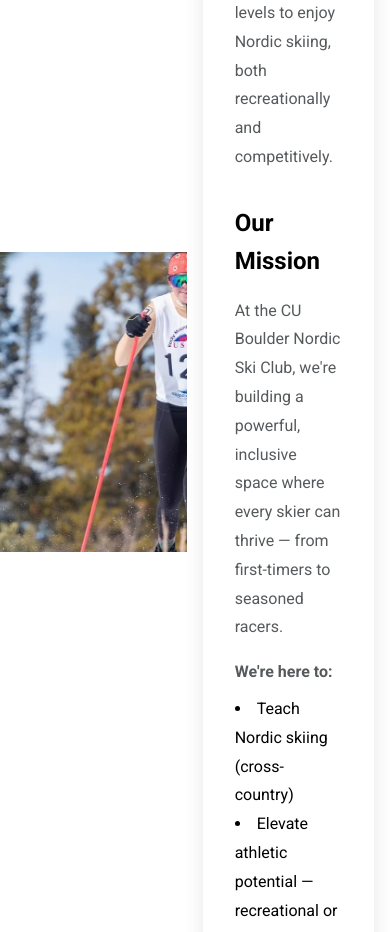
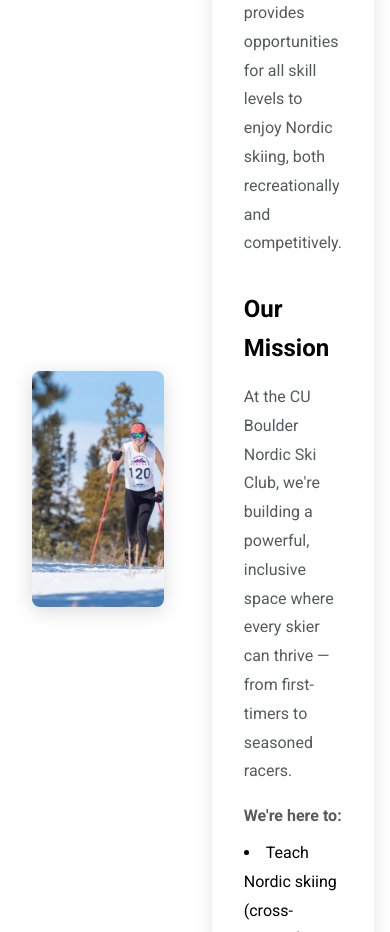
Before and after one commit to shgirf/NordicSkiClub.io, a plain HTML site: page index.html in a window 390 px wide. Shown: the part 960-1892 px from the top of the page. Drawn offline with Linux system fonts and the light colour scheme.

```diff
--- a/styles.css
+++ b/styles.css
@@ -249,13 +249,14 @@
     overflow: hidden;
 }
 
+/* ⭐ UPDATED: Hero Image with spacing and matching width */
 .hero-image-bg {
     position: absolute;
     top: 0;
     right: 0;
     width: 50%;
     height: 100%;
-    overflow: hidden;
+    padding: var(--spacing-lg); /* Added spacing buffer */
     z-index: 0;
 }
 
@@ -264,7 +265,8 @@
     height: 100%;
     object-fit: cover;
     object-position: center center;
-    transform: scale(1.2);
+    border-radius: 8px; /* Rounded corners to show the spacing */
+    box-shadow: 0 4px 20px rgba(0, 0, 0, 0.15); /* Subtle shadow to emphasize spacing */
 }
 
 .hero-section.hero-with-bg .container {
@@ -276,8 +278,9 @@
     display: block;
 }
 
+/* ⭐ UPDATED: Text box now matches image width (both 50% minus spacing) */
 .hero-section.hero-with-bg .hero-text {
-    max-width: 50%;
+    max-width: calc(50% - var(--spacing-lg)); /* Matches image width after spacing */
     background-color: rgba(255, 255, 255, 0.95);
     padding: var(--spacing-lg);
     border-radius: 8px;
@@ -882,18 +885,21 @@
         padding: var(--spacing-md) 0;
     }
 
+    /* ⭐ UPDATED: Mobile hero image maintains spacing */
     .hero-image-bg {
         width: 100%;
         height: 400px;
         position: relative;
         margin-bottom: var(--spacing-md);
+        padding: var(--spacing-md); /* Reduced padding for mobile */
     }
 
     .hero-image-bg img {
-        transform: scale(1.5);
         object-position: center 30%;
+        border-radius: 8px;
     }
 
+    /* ⭐ UPDATED: Mobile text box full width */
     .hero-section.hero-with-bg .hero-text {
         max-width: 100%;
         padding: var(--spacing-md);
@@ -1044,10 +1050,6 @@
     .hero-image-bg {
         height: 300px;
     }
-
-    .hero-image-bg img {
-        transform: scale(1.8);
-    }
 }
 
 /* ============================================
```
Also changed, not shown: about.html (+1 -2 lines), index.html (+0 -5 lines), join.html (+1 -2 lines), skiing.html (+0 -2 lines), support.html (+0 -2 lines), team.html (+0 -2 lines).
